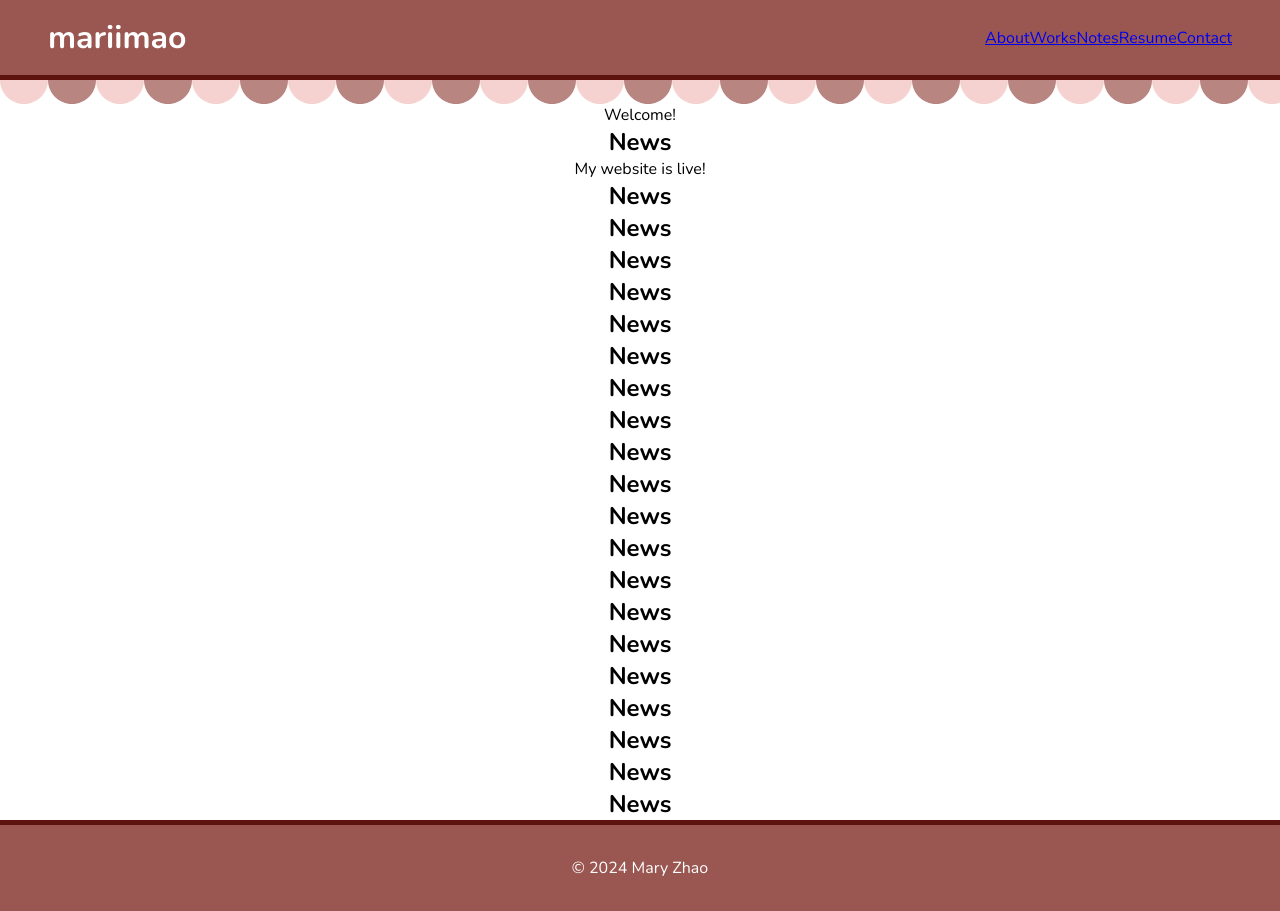
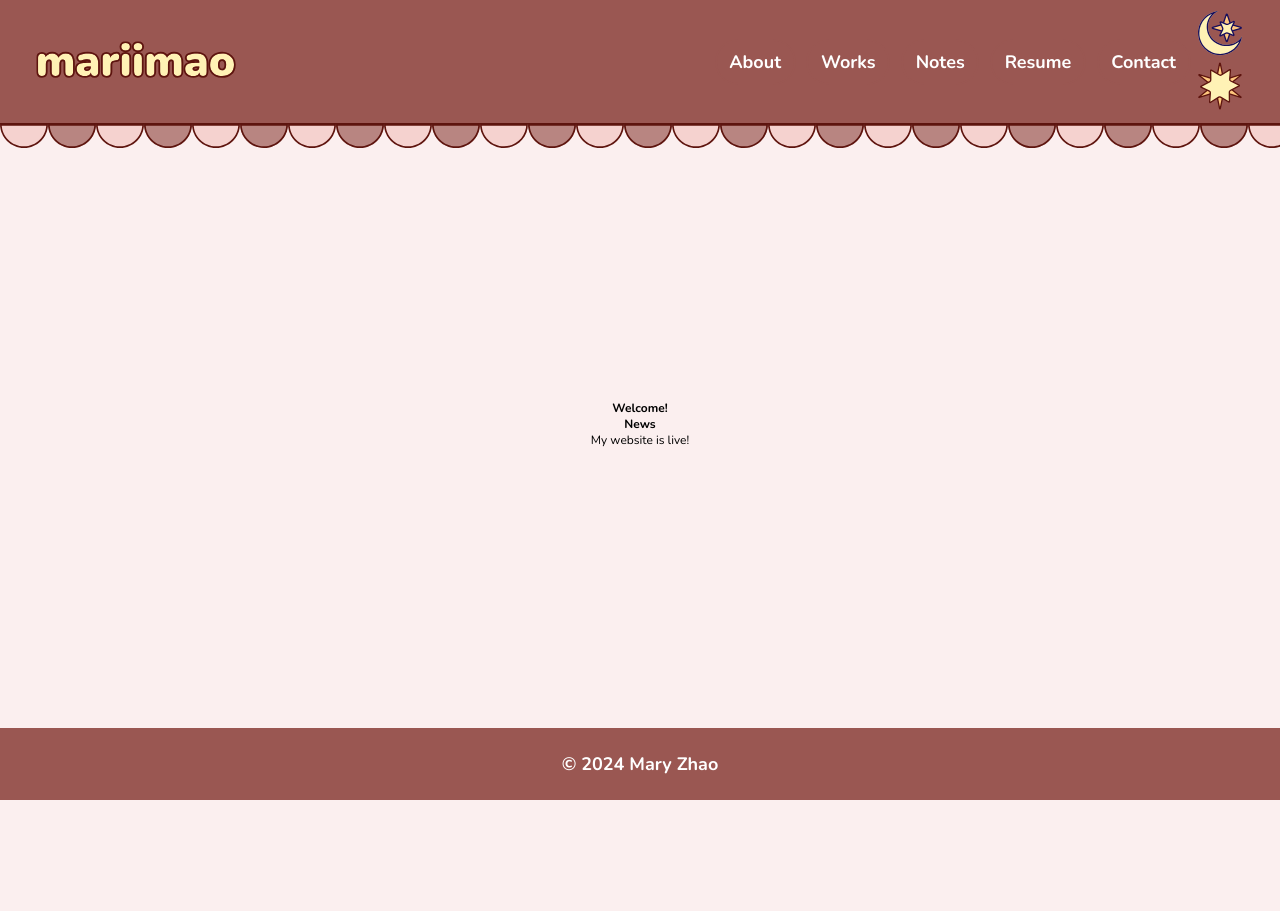
Before and after one commit to mariimao/mariimao.com, a plain HTML site: page index.html in a window 1280 px wide. After the commit the page ends 800 px from the top, so only its background shows below. Drawn offline with nearby package versions, Linux system fonts and the light colour scheme.

Commit message:
trying to implement darkmode

```diff
--- /dev/null
+++ b/footer.html
@@ -0,0 +1,3 @@
+<div id="copyright">
+    <p>&copy; 2024 Mary Zhao</p>
+</div>
--- /dev/null
+++ b/header.html
@@ -0,0 +1,52 @@
+<div id="logoandnav">
+    <a href="/"><img id="logo" src="attachments/logo.svg" alt="mariimao" title="Go to home"></a>
+    <nav id="navbar">
+        <ul>
+            <li><a href="about.html">About</a></li>
+            <li><a href="works.html">Works</a></li>
+            <li><a href="notes.html">Notes</a></li>
+            <li><a href="attachments/Resume.pdf" target="_blank">Resume</a></li>
+            <li><a href="contact.html">Contact</a></li>
+        </ul>
+        <button id="toggle-dark-mode" aria-label="Toggle dark mode" title="Switch to dark mode">
+            <span class="light-mode-toggle">
+                <img id="mode-dark" src="attachments/mode-dark.svg" alt="Moon icon to switch to dark mode">
+            </span>
+
+            <span class="dark-mode-toggle">
+                <img id="mode-light" src="attachments/mode-light.svg" alt="Sun icon to switch to light mode">
+            </span>
+        </button>
+    </nav>
+</div>
+<div class="scallop-container">
+    <div class="scallop awning"></div>
+    <div class="scallop awning"></div>
+    <div class="scallop awning"></div>
+    <div class="scallop awning"></div>
+    <div class="scallop awning"></div>
+    <div class="scallop awning"></div>
+    <div class="scallop awning"></div>
+    <div class="scallop awning"></div>
+    <div class="scallop awning"></div>
+    <div class="scallop awning"></div>
+    <div class="scallop awning"></div>
+    <div class="scallop awning"></div>
+    <div class="scallop awning"></div>
+    <div class="scallop awning"></div>
+    <div class="scallop awning"></div>
+    <div class="scallop awning"></div>
+    <div class="scallop awning"></div>
+    <div class="scallop awning"></div>
+    <div class="scallop awning"></div>
+    <div class="scallop awning"></div>
+    <div class="scallop awning"></div>
+    <div class="scallop awning"></div>
+    <div class="scallop awning"></div>
+    <div class="scallop awning"></div>
+    <div class="scallop awning"></div>
+    <div class="scallop awning"></div>
+    <div class="scallop awning"></div>
+    <div class="scallop awning"></div>
+
+</div>
--- a/index.html
+++ b/index.html
@@ -2,6 +2,7 @@
 <html lang="en">
 
 <head>
+    <script src="darkmode.js"></script>
     <meta charset="UTF-8">
     <meta name="viewport" content="width=device-width, initial-scale=1.0">
     <title>Mary Zhao</title>
@@ -11,68 +12,15 @@
 </head>
 
 <body>
-    <header>
-        <div id="logoandnav">
-            <h1 id="logo">mariimao</h1>
-            <nav id="navbar">
-                <ul>
-                    <li><a href="about.html">About</a></li>
-                    <li><a href="works.html">Works</a></li>
-                    <li><a href="notes.html">Notes</a></li>
-                    <li><a href="attachments/Resume.pdf" target="_blank">Resume</a></li>
-                    <li><a href="contact.html">Contact</a></li>
-                </ul>
-            </nav>
-        </div>
-        <div class="scallop-container">
-            <div class="scallop light-awning"></div>
-            <div class="scallop light-awning"></div>
-            <div class="scallop light-awning"></div>
-            <div class="scallop light-awning"></div>
-            <div class="scallop light-awning"></div>
-            <div class="scallop light-awning"></div>
-            <div class="scallop light-awning"></div>
-            <div class="scallop light-awning"></div>
-            <div class="scallop light-awning"></div>
-            <div class="scallop light-awning"></div>
-            <div class="scallop light-awning"></div>
-            <div class="scallop light-awning"></div>
-            <div class="scallop light-awning"></div>
-            <div class="scallop light-awning"></div>
-            <div class="scallop light-awning"></div>
-            <div class="scallop light-awning"></div>
-            <div class="scallop light-awning"></div>
-            <div class="scallop light-awning"></div>
-        </div>
-    </header>
+    <div id="header"></div>
     <main>
-        <p>Welcome!</p>
-        <h2>News</h2>
+        <h1>Welcome!</h1>
+        <h2>News</h1>
         <p>My website is live!</p>
-        <h2>News</h2>
-        <h2>News</h2>
-        <h2>News</h2>
-        <h2>News</h2>
-        <h2>News</h2>
-        <h2>News</h2>
-        <h2>News</h2>
-        <h2>News</h2>
-        <h2>News</h2>
-        <h2>News</h2>
-        <h2>News</h2>
-        <h2>News</h2>
-        <h2>News</h2>
-        <h2>News</h2>
-        <h2>News</h2>
-        <h2>News</h2>
-        <h2>News</h2>
-        <h2>News</h2>
-        <h2>News</h2>
-        <h2>News</h2>
     </main>
-    <footer>
-        <p>&copy; 2024 Mary Zhao</p>
-    </footer>
+    <div id="footer"></div>
+
+    <script src="script.js"></script>
 </body>
 
 </html>
--- /dev/null
+++ b/script.js
@@ -0,0 +1,33 @@
+window.onload = function() {
+    loadHeaderAndFooter();
+};
+
+function loadHeaderAndFooter() {
+    fetch('header.html')
+        .then(response => response.text())
+        .then(data => {
+            document.getElementById('header').innerHTML = data;
+        });
+
+    fetch('footer.html')
+        .then(response => response.text())
+        .then(data => {
+            document.getElementById('footer').innerHTML = data;
+        });
+}
+
+
+document.addEventListener('DOMContentLoaded', () => {
+    const darkToggle = document.getElementById('darkToggle');
+    const isDarkMode = localStorage.getItem('darkMode') === 'true';
+
+    if (isDarkMode) {
+        document.documentElement.classList.add('dark-mode');
+    }
+
+    darkToggle.addEventListener('click', () => {
+        document.documentElement.classList.toggle('dark-mode');
+        const isDarkMode = document.documentElement.classList.contains('dark-mode');
+        localStorage.setItem('darkMode', isDarkMode);
+    });
+});
--- a/styles.css
+++ b/styles.css
@@ -4,14 +4,15 @@
     --lightred: #b88581;
     --lighterred: #f5d2cf;
     --lightestred: #fbefef;
-    --outline-thickness: 5px;
+    --outline-thickness: 1px;
+    --yellow: #fff2b5;
 }
 
 *, *::before, *::after {
     margin: 0;
     padding: 0;
     font-family: 'Nunito', sans-serif;
-    max-width: 100vw;
+    font-size: 12px;
 }
 
 * {
@@ -30,11 +31,12 @@ body {
     display: flex;
     flex-direction: column;
     min-height: 100vh;
+    background-color: var(--lightestred);
 }
 
-header {
+#header {
     width: 100vw;
-    height: fit-content;
+    height: 15vh;
     position: sticky;
     top: 0;
     z-index: 1000;
@@ -42,20 +44,24 @@ header {
 
 main {
     flex-grow: 1;
-    max-width: 100vw;
     display: flex;
     flex-direction: column;
     align-items: center;
     justify-content: center;
+    max-width: 100vw;
 }
 
-footer {
+#footer {
     width: 100vw;
     background-color: var(--midred);
     color: white;
     padding: 2em 0;
     text-align: center;
-    border-top: var(--outline-thickness) solid var(--darkred);
+}
+
+#copyright p{
+    font-size: 1.5em;
+    font-weight: bold;
 }
 
 .scallop-container {
@@ -72,37 +78,94 @@ footer {
 }
 
 #logoandnav {
-    position: relative;
     display: flex;
-    flex-direction: row;
     justify-content: space-between;
     align-items: center;
-    padding: 1em 3em;
+    padding: 0.8em 3em;
     background-color: var(--midred);
     z-index: 1000;
     border-bottom: var(--outline-thickness) solid var(--darkred);
 }
 
-#logo {
+#navbar {
+    display: flex;
     align-items: center;
-    color: white;
-
 }
 
-.light-awning {
-    background-image: url('attachments/light-awning.svg');
+#logo {
+    width: 200px;
+    height: fill-available;
+}
+
+.awning {
+    background-image: url('attachments/awning-light.svg');
 }
 
 #navbar ul {
     display: flex;
     flex-direction: row;
+    list-style-type: none;
+}
+
+#navbar ul li a{
     text-decoration: none;
-    list-style-type: none;
+    color: white;
+    padding: 0.5em 0.7em;
+    margin: 0 0.3em;
+    font-size: 1.5em;
+    font-weight: bold;
+    border-radius: 2em;
+    border: 2px solid var(--midred);
+}
+
+#navbar ul li a:hover {
+    background-color: var(--yellow);
+    color: var(--midred);
+    border-color: var(--darkred);
+}
+
+#toggle-dark-mode {
+    width: 48px;
+    height: auto;
+    cursor: pointer;
+    background-color: transparent;
+    border: 0;
+}
+
+#toggle-dark-mode span img {
+    width: 4em;
+    height: auto;
+}
+
+.light-mode .light-mode-toggle {
+	display: none;
+}
+
+.dark-mode .dark-mode-toggle {
+	display: none;
 }
 
 @media screen and (max-width: 768px) {
     #navbar ul {
-        flex-direction: column;
-        align-items: center;
+        display: none;
     }
 }
+
+
+/* scrollbar */
+/* This applies to the whole page */
+body::-webkit-scrollbar {
+    width: 15px; /* Width of the scrollbar */
+}
+
+body::-webkit-scrollbar-track {
+    background: var(--lighterred); /* Color of the track */
+}
+
+body::-webkit-scrollbar-thumb {
+    background: var(--darkred); /* Color of the scroll thumb */
+}
+
+body::-webkit-scrollbar-thumb:hover {
+    background: var(--midred); /* Color of the scroll thumb on hover */
+}
```
Also changed, not shown: about.html (+2 -9 lines), attachments/awning-dark.svg (added), attachments/awning-light.svg (added), attachments/dark-awning.svg (deleted), attachments/favicon-dark.svg (added), attachments/light-awning.svg (deleted), attachments/logo-dark.svg (added), attachments/logo.svg (added), attachments/mode-dark.svg (added), attachments/mode-light.svg (added).
